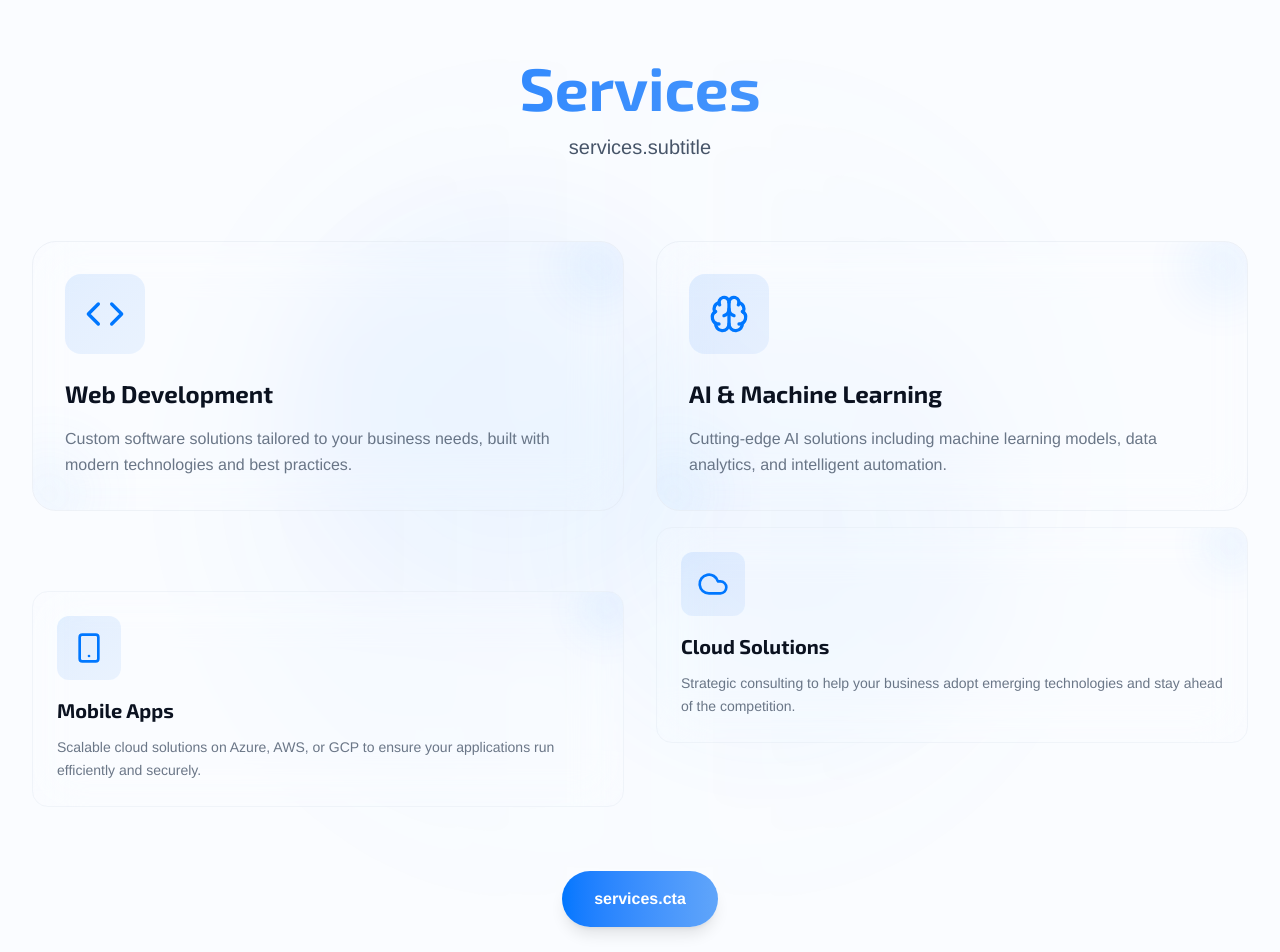
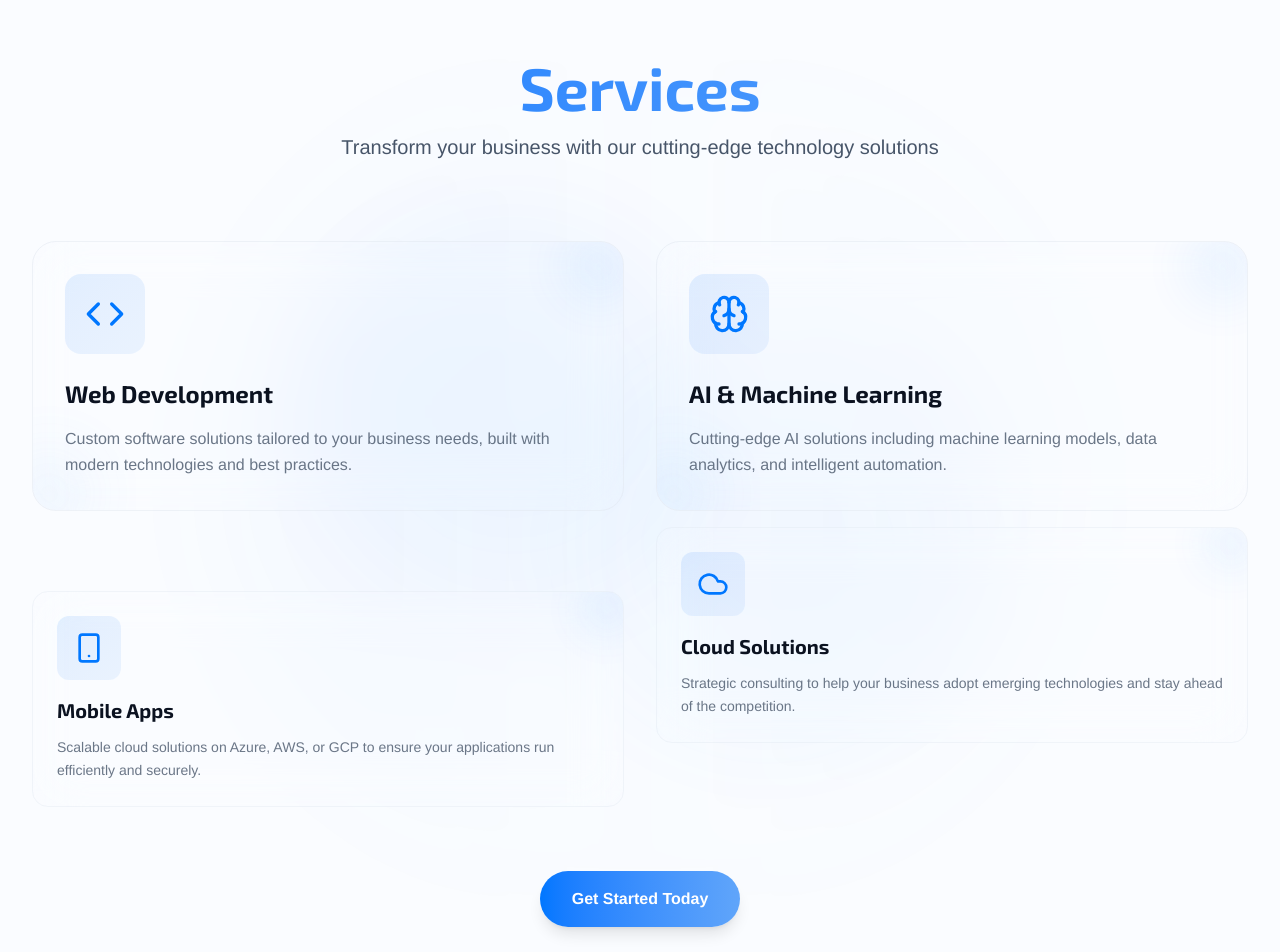
Before and after one commit to Safmica/vibe_code_safcom, a Next.js app: page /home in a window 1280 px wide. Shown: the part 1240-2192 px from the top of the page. Built offline with nearby package versions, Linux system fonts and the light colour scheme.

Commit message:
feat: Add new LanguageContext

```diff
--- a/src/contexts/LanguageContext.tsx
+++ b/src/contexts/LanguageContext.tsx
@@ -64,6 +64,8 @@ const translations = {
     'footer.about.description': 'Kami adalah perusahaan teknologi yang berkomitmen untuk menciptakan solusi inovatif yang berdampak positif pada masyarakat dan planet.',
     'footer.quicklinks': 'Tautan Cepat',
     'footer.services': 'Layanan',
+    'services.subtitle': 'Transformasikan bisnis Anda dengan solusi teknologi mutakhir kami',
+    'services.cta': 'Mulai Hari Ini',
     'footer.contact': 'Kontak',
     'footer.follow': 'Ikuti Kami',
     'footer.copyright': '© {year} SafCom oleh Safar & Safarudin. Seluruh Hak Dilindungi.',
@@ -127,6 +129,8 @@ const translations = {
     'footer.about.description': 'We are a technology company committed to creating innovative solutions that positively impact society and the planet.',
     'footer.quicklinks': 'Quick Links',
     'footer.services': 'Services',
+    'services.subtitle': 'Transform your business with our cutting-edge technology solutions',
+    'services.cta': 'Get Started Today',
     'footer.contact': 'Contact',
     'footer.follow': 'Follow Us',
     'footer.copyright': '© {year} SafCom by Safar & Safarudin. All Rights Reserved.',
@@ -190,6 +194,8 @@ const translations = {
     'footer.about.description': '私たちは、社会と地球にポジティブな影響を与える革新的なソリューションを作成することに取り組むテクノロジー企業です。',
     'footer.quicklinks': 'クイックリンク',
     'footer.services': 'サービス',
+    'services.subtitle': '最先端のテクノロジーソリューションでビジネスを変革',
+    'services.cta': '今すぐ始める',
     'footer.contact': 'お問い合わせ',
     'footer.follow': 'フォローする',
     'footer.copyright': '© {year} SafCom by Safar & Safarudin. All Rights Reserved.',
```
